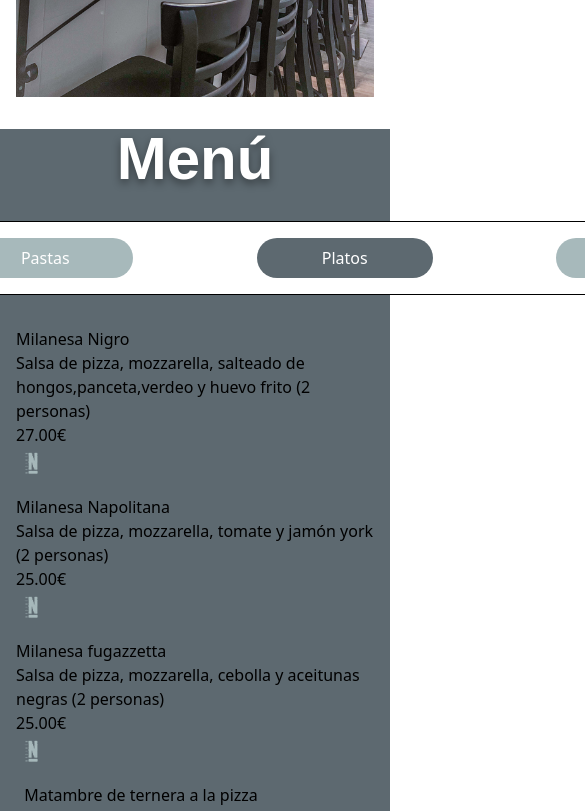
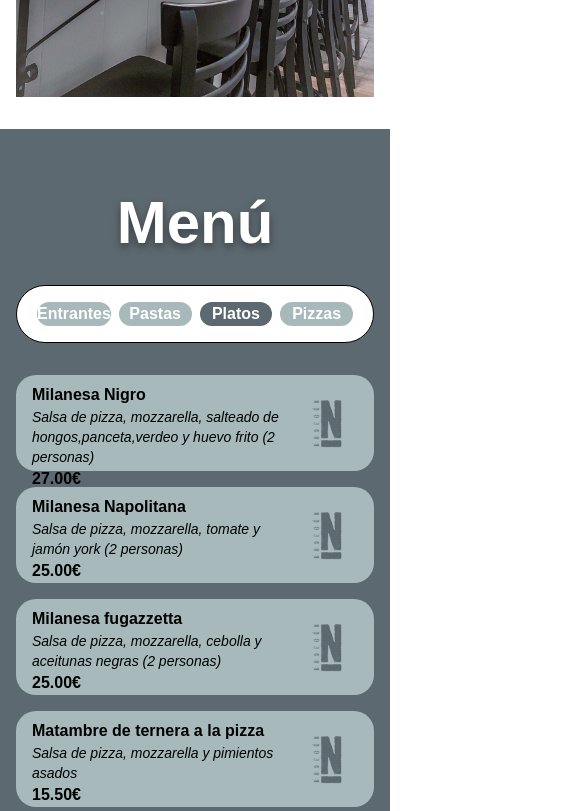
Before and after one commit to facuareosa/nigro_web, a React (Vite) app: page / in a window 390 px wide. Shown: the part 1560-2371 px from the top of the page, 585 px wide, since content can reach past the window. Built offline with nearby package versions, Linux system fonts and the light colour scheme; a web font is replaced by a local one.

Commit message:
menu responsive

```diff
--- a/src/components/MenuCard.jsx
+++ b/src/components/MenuCard.jsx
@@ -1,4 +1,4 @@
-import menuImg from "../assets/images/img-logo1.png";
+import menuImg from "../assets/images/img-logo2.png";
 import { useEffect, useState } from "react";
 
 function MenuCard({ plato }) {
@@ -16,16 +16,16 @@ function MenuCard({ plato }) {
   }, [plato]);
 
   return (
-    <div className={`card__container ${triggerAnimation ? 'blur-in-expand' : ''}`}>
-      <div className="card__content">
+    <div className={`flex justify-between py-2 px-4 md:py-4 md:px-8 bg-custom-lightblue rounded-[1.25rem] w-full h-24 md:h-[9.5rem] ${triggerAnimation ? 'blur-in-expand' : ''}`}>
+      <div className="flex flex-col w-full justify-between">
         <div className="card__content-wraper">
-          <h1 className="card__title">{plato.nombre}</h1>
-          <p className="card__description">{plato.descripcion}</p>
+          <h3 className="font-bold md:text-2xl">{plato.nombre}</h3>
+          <p className="text-sm md:text-base md:mt-2 italic">{plato.descripcion}</p>
         </div>
-        <span className="card__price">{precioFormateado()}</span>
+        <span className="md:text-2xl font-bold justify-self-end">{precioFormateado()}</span>
       </div>
-      <div className="card__img w-8">
-        <img src={menuImg} alt="imagen comida" />
+      <div className="h-[4.5rem] md:h-[7.5rem] self-center">
+        <img src={menuImg} alt="imagen comida" className="h-full object-cover" />
       </div>
     </div>
   );
--- a/src/components/MenuNav.jsx
+++ b/src/components/MenuNav.jsx
@@ -12,11 +12,11 @@ function MenuNav({ onFoodFilter }) {
   };
 
   return (
-    <nav className="flex items-center justify-center py-4 w-[75rem] bg-white border border-solid rounded-[2.5rem]">
-      <ul className="flex justify-around w-full">
+    <nav className="flex items-center justify-center py-4 w-full bg-white border border-solid rounded-[2.5rem]">
+      <ul className="flex justify-around w-full px-4">
         {foodType.map((type, index) => (
           <li
-            className={`text-center list-none w-44 text-white py-2 rounded-[1.25rem] capitalize cursor-pointer hover:bg-custom-gray ${activeLi === type ? "bg-custom-gray" : "bg-custom-lightblue"}`}
+            className={`text-center md:text-xl list-none w-44 text-white font-bold mx-1 md:py-2 rounded-[1.25rem] capitalize cursor-pointer hover:bg-custom-gray ${activeLi === type ? "bg-custom-gray" : "bg-custom-lightblue"}`}
             key={index}
             onClick={() => handleFoodClick(type)}
           >
--- a/src/sections/Menu.jsx
+++ b/src/sections/Menu.jsx
@@ -10,12 +10,12 @@ function Menu() {
       setFoodFilter(tipo);
     };
     return (
-      <section className="bg-custom-gray">
+      <section className="bg-custom-gray py-8 font-saira">
         <div className="flex flex-col gap-8 px-4 w-full max-w-7xl my-8 mx-auto items-center">
 
             <h2 className='font-saira font-bold text-6xl text-white drop-shadow-custom'>Menú</h2>
             <MenuNav onFoodFilter={handleFoodFilter} />
-            <div className="flex flex-col gap-4 items-center">
+            <div className="flex flex-col gap-4 items-center md:w-[54rem]">
               {foodFilter &&
                 MenuCarta[foodFilter].map((plato, index) => (
                     <MenuCard key={index} plato={plato} />
```
